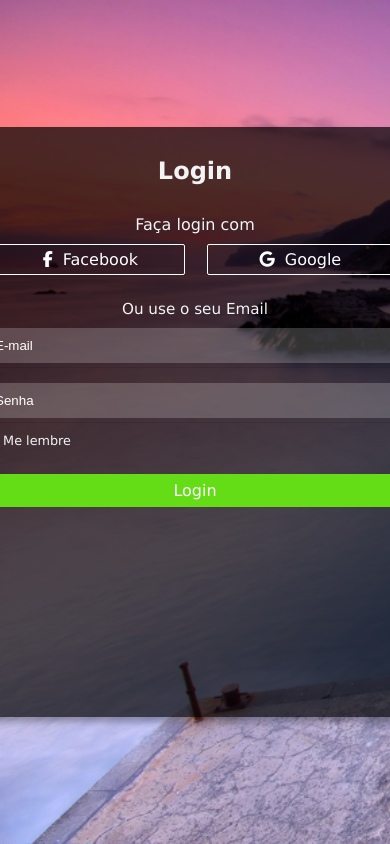
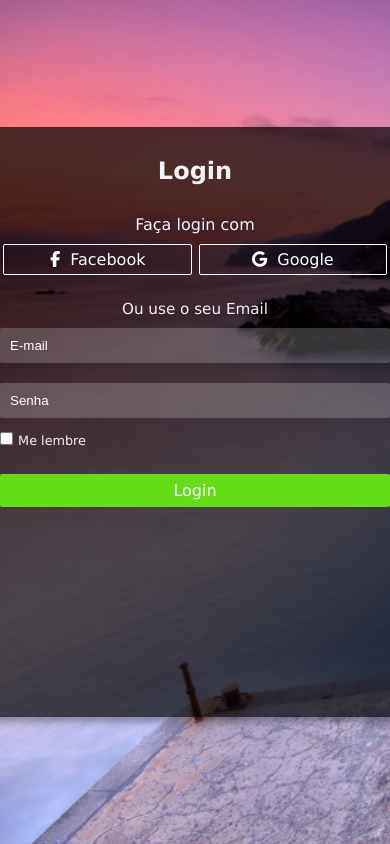
Before and after one commit to AlexMaia21/LOGIN_CSS, a plain HTML site: page index.html in a window 390 px wide. Shown: the top 844 px of the page. Drawn offline with Linux system fonts and the light colour scheme.

Commit message:
Alteração

```diff
--- a/css/style.css
+++ b/css/style.css
@@ -11,7 +11,7 @@ body {
 
 #container {
 	color: #f1f3f4;
-	min-width: 480px;
+	min-width: 450px;
 	min-height: 70vh;
 	background: rgba(0, 0, 0, 0.7);
 	box-shadow: 5px 5px 7px rgba(0, 0, 0, 0.3);
@@ -124,3 +124,9 @@ a.login {
 	align-items: center;
 	justify-content: center;
 }
+
+@media (max-width: 575.98px) {
+	#container {
+		max-width: 60%;
+	}
+}
```
